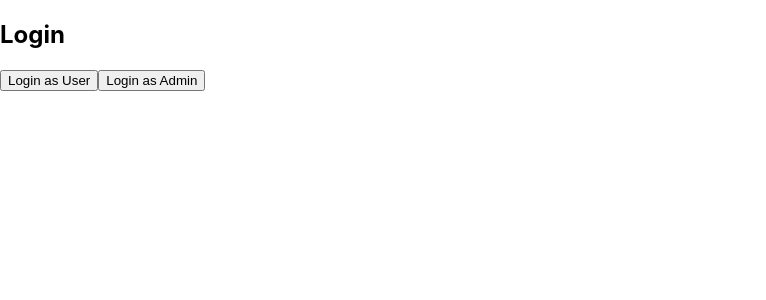
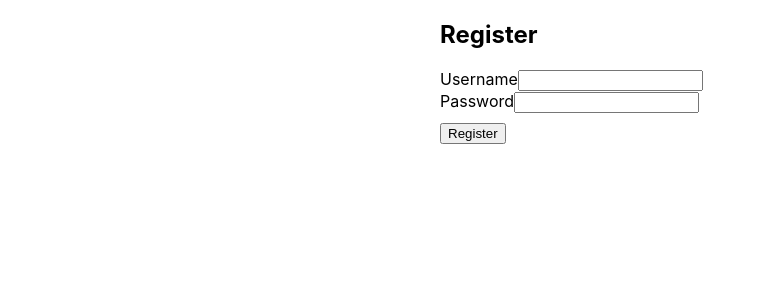
Before and after one commit to VedantGt95/JalRakshak-Tech, a React (Create React App) app: page / in a window 1280 px wide. Shown: the top 300 px of the page, without its empty margins (0-766 px from the left). Built offline with nearby package versions, Linux system fonts and the light colour scheme.

Commit message:
Added form

```diff
--- a/src/API/api.js
+++ b/src/API/api.js
@@ -1,5 +1,7 @@
-import axios from "axios"
+import axios from "axios";
 
-const BASE_URL = "http://localhost/8080";
+const BASE_URL = "http://localhost:8080";
 
-export const registerUser = (user) => axios.post(`${BASE_URL}/auth/user/register`,user);
+export const registerUser = (user) => axios.post(`${BASE_URL}/api/auth/register`, user);
+
+export const loginUser = (user) => axios.post(`${BASE_URL}/api/auth/login`, user);
--- a/src/components/Login.js
+++ b/src/components/Login.js
@@ -1,19 +1,51 @@
-import React, { useState } from 'react';
-import UserDashboard from './UserDashboard';
-import AdminDashboard from './AdminDashboard';
+
+
+import { useForm } from "react-hook-form";
 import {registerUser} from "../API/api";
 
 function Login() {
-  const [role, setRole] = useState(null);
+   const { register, handleSubmit, formState: { errors } } = useForm();
 
-  if (role === 'USER') return <UserDashboard />;
-  if (role === 'ADMIN') return <AdminDashboard />;
+  const onSubmit = async (data) => {
+    try {
+      const res = await registerUser(data);
+      if (res.data) {
+        alert("User registered successfully!");
+      } else {
+        alert("Registration failed.");
+      }
+    } catch (error) {
+      console.error(error);
+      alert("Error registering user");
+    }
+  };
 
   return (
-    <div>
-      <h2>Login</h2>
-      <button onClick={() => setRole('USER')}>Login as User</button>
-      <button onClick={() => setRole('ADMIN')}>Login as Admin</button>
+    <div style={{ maxWidth: "400px", margin: "0 auto" }}>
+      <h2>Register</h2>
+      <form onSubmit={handleSubmit(onSubmit)}>
+        <div>
+          <label>Username</label>
+          <input
+            type="text"
+            {...register("username", { required: "Username is required" })}
+          />
+          {errors.username && <p>{errors.username.message}</p>}
+        </div>
+
+        <div>
+          <label>Password</label>
+          <input
+            type="password"
+            {...register("password", { required: "Password is required" })}
+          />
+          {errors.password && <p>{errors.password.message}</p>}
+        </div>
+
+
+
+        <button type="submit" style={{ marginTop: "10px" }}>Register</button>
+      </form>
     </div>
   );
 }
```
Also changed, not shown: src/App.js (line endings or trailing spaces).
